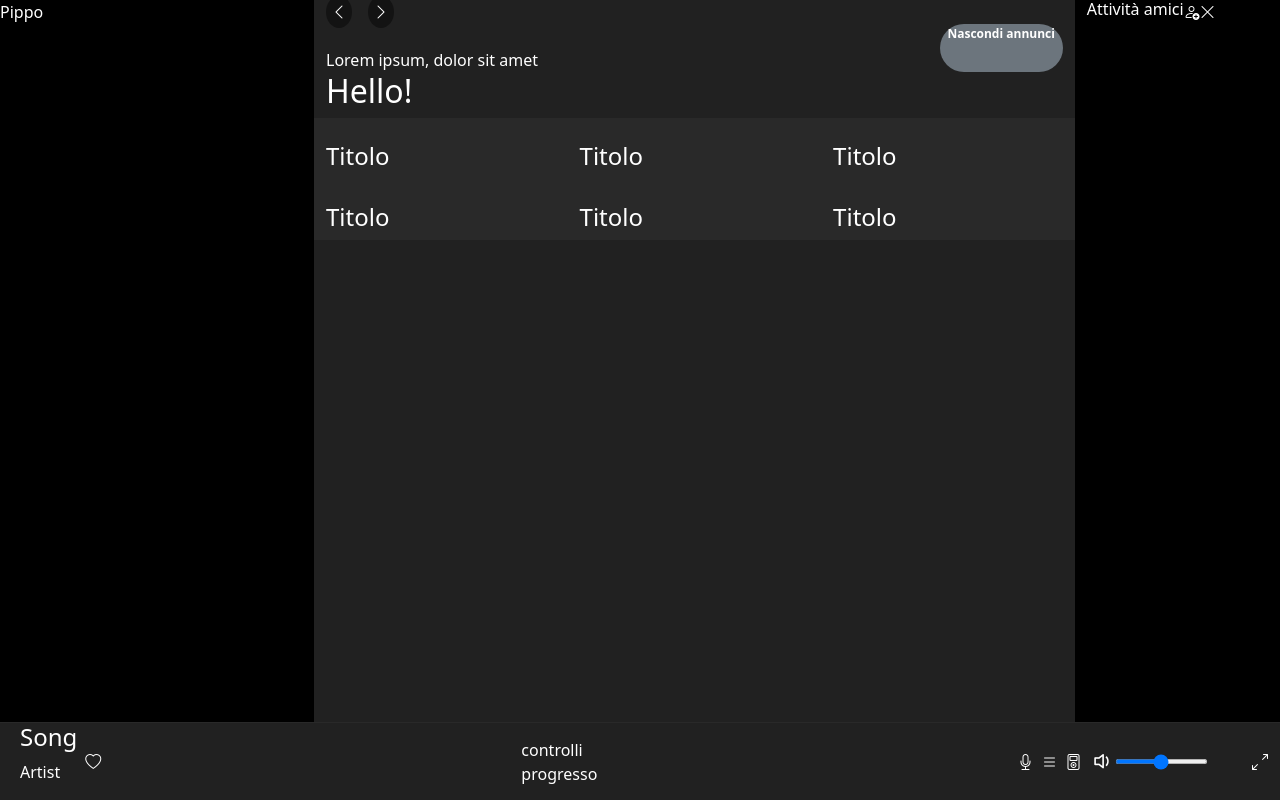
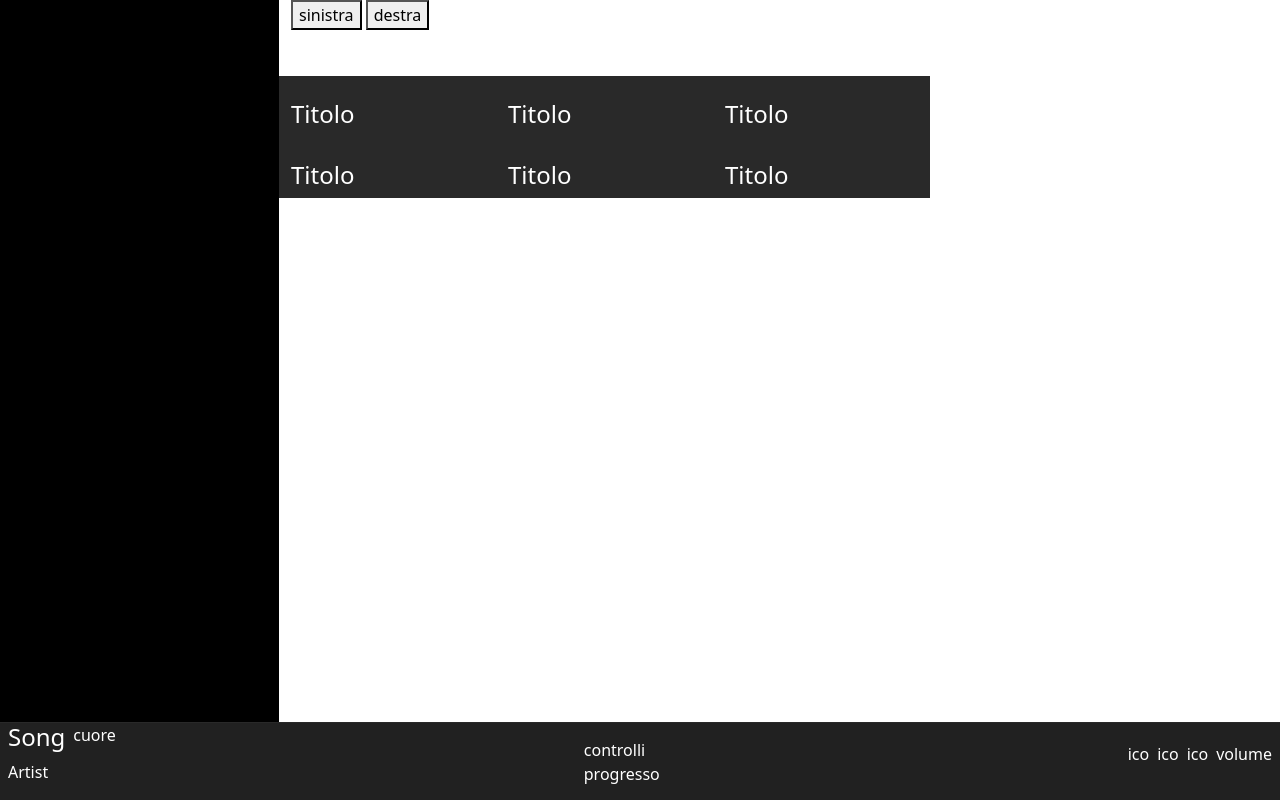
Before and after one commit to Kingvegeth/fs0124b-build-week-2, a website: page index.html in a window 1280 px wide. Drawn offline with nearby package versions, Linux system fonts and the light colour scheme.

Commit message:
album-pag

```diff
--- a/index.html
+++ b/index.html
@@ -1,4 +1,4 @@
-<!DOCTYPE html>
+    <!DOCTYPE html>
 <html lang="en">
 <head>
     <meta charset="UTF-8">
@@ -11,34 +11,28 @@
 <body>
 
 
-    <main class="row">
+    <main class="container row">
 
-        <div id="section-left" class="col-3 bg-black text-white ">
-            <nav id="nav-left">Pippo</nav>
+        <div id="section-left" class="col-3 bg-black text-white">
+            <nav id="nav-left"></nav>
             <div id="left-links"></div>
             <div id="my-playlists"></div>
         </div>
 
-        <div id="center-page" class="text-white col-7 container-fluid ">
+        <div id="center-page" class="text-white col-7">
 
 
             <header>
                 <nav>
-                    <div id="bottoni" class="d-flex flex-row gap-3">
-                        <div id="left"><i class="navigation-button bi bi-chevron-left"></i></div>
-                        <div id="right"><i class="navigation-button bi bi-chevron-right"></i></div>
+                    <div id="bottoni">
+                        <button id="left">sinistra</button>
+                        <button id="right">destra</button>
                     </div>
                     <div id="drop"></div>
                 </nav>
             </header>
 
-            <div id="adv-card" class="d-flex flex-row justify-content-between">
-                <div class="adv-left">
-                    <img src="" alt="" class="big-img">
-                    <div class="adv-text">Lorem ipsum, dolor sit amet</div>
-                </div>
-                <span class="badge rounded-pill text-bg-secondary">Nascondi annunci</span>
-            </div>
+            <div id="upper-card"></div>
 
             <div id="salve">
                 <h2>Hello!</h2>
@@ -84,44 +78,27 @@
             </template>
         </div>
 
-        <div id="section-right" class="col-2 bg-black text-white fixed-r ">
-            <div id="friends-title" class="d-flex flex-row">
-                <h6>Attività amici</h6>
-                <div id="friends-buttons" class="d-flex flex-row">
-                    <i class="bi bi-person-add"></i>
-                    <i class="bi bi-x-lg"></i>
-
-                </div>
-            </div>
-            <div id="friends-list">
-
-            </div>
-        </div>
-
         </main>
 
-        <div id="player-block" class="container-fluid fixed-bottom d-flex flex-row align-items-center justify-content-between text-white">
-            <div class="current-song d-flex align-items-center flex-row gap-2">
+        <div id="player-block" class="fixed-bottom d-flex flex-row align-items-center justify-content-between text-white">
+            <div class="current-song d-flex flex-row gap-2">
                 <img src="" alt="" class="album-img">
                 <div class="song-artist d-flex flex-row flex-column">
                     <h4>Song</h4>
                     <p>Artist</p>
                 </div>
-                <i class="bi bi-heart"></i>
+                <span>cuore</span>
             </div>
             <div class="player d-flex flex-column">
                 <div class="controls">controlli</div>
                 <div class="progress0">progresso</div>
             </div>
-            <div class="player-settings d-flex flex-row align-items-center gap-2">
-                <i class="bi bi-mic"></i>
-                <i class="bi bi-list"></i>
-                <i class="bi bi-music-player"></i>
-                <div class="volume d-flex flex-row align-items-center">
-                    <i class="bi bi-volume-down"></i>
-                    <input type="range" id="vol" name="vol" min="0" max="50">
-                </div>
-                <i class="bi bi-arrows-angle-expand"></i>
+            <div class="player-settings d-flex flex-row gap-2">
+                <p>ico</p>
+                <p>ico</p>
+                <p>ico</p>
+                <div class="volume">volume</div>
+                <div class="resize"></div>
             </div>
         </div>
     </body>
--- a/scss/style.scss
+++ b/scss/style.scss
@@ -6,7 +6,7 @@
 $yellow-background: #C7AB46;
 
 body{
-    background-color: $background;
+   /** background-color: $background; **/
     box-sizing: border-box;
 }
 
```
Also changed, not shown: album.html (+55 -2 lines), css/album.css (added), css/style.css, 2 other files.
